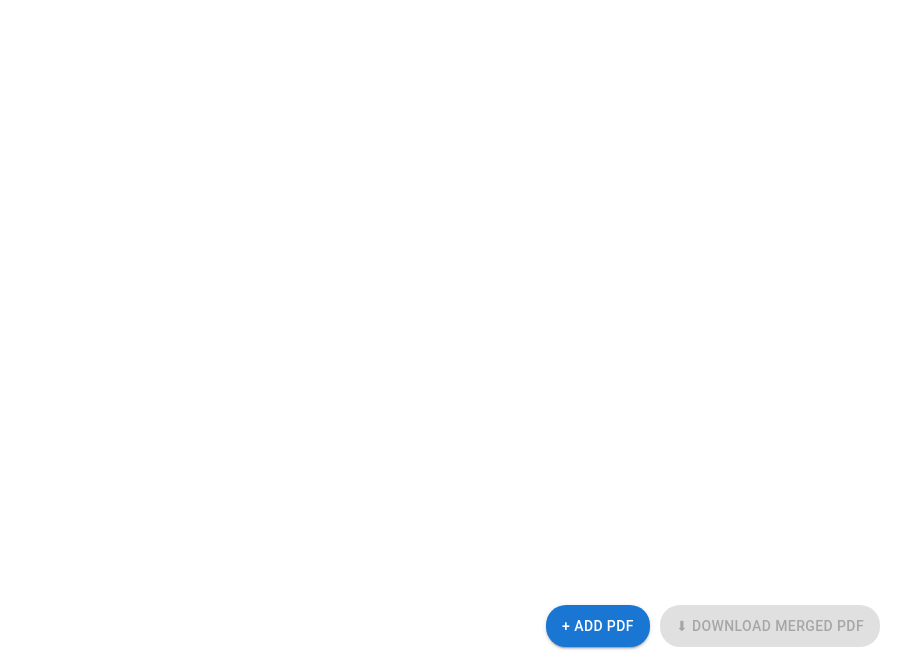
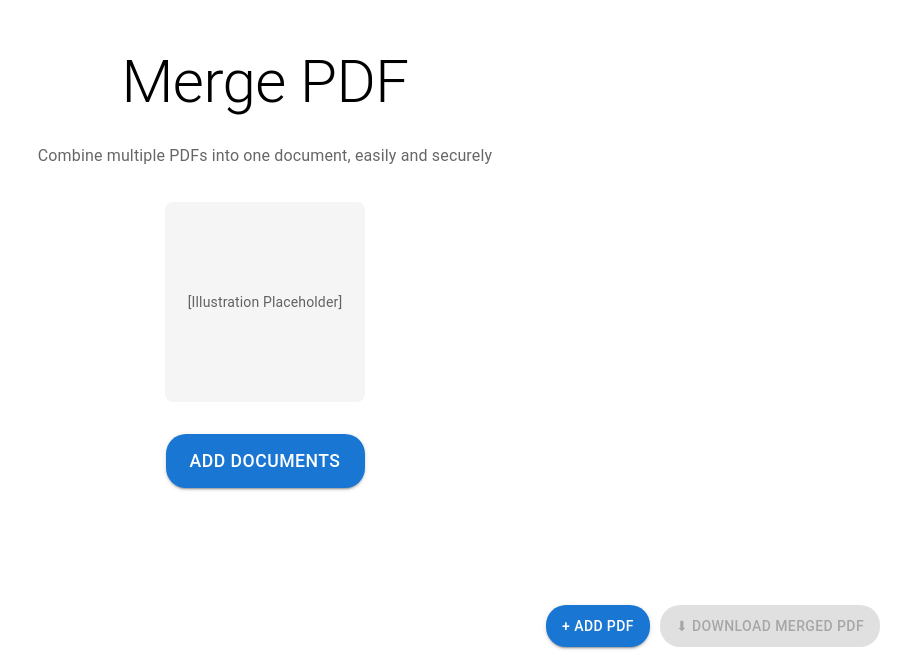
Before and after one commit to rossille/pdf, a React (Vite) app: page / in a window 1280 px wide. Shown: the part 133-800 px from the top of the page, without its empty margins (375-1280 px from the left). Built offline with nearby package versions, Linux system fonts and the light colour scheme.

Commit message:
Add placeholder

```diff
--- a/src/components/app.tsx
+++ b/src/components/app.tsx
@@ -5,6 +5,7 @@ import { DndProvider } from 'react-dnd'
 import { HTML5Backend } from 'react-dnd-html5-backend'
 import { assert } from '../lib/assert'
 import { DocumentsList } from './documents-list'
+import { EmptyState } from './empty-state'
 import { FileInputForm } from './file-input-form'
 import { RoundButton } from './round-button'
 
@@ -25,6 +26,11 @@ export const App = memo(function App() {
       alert('Sorry, an error occured, please check logs')
     })
   }, [pdfDocuments])
+
+  const handleAddDocumentsClick = useCallback(() => {
+    const input = document.getElementById('file-upload-button') as HTMLInputElement;
+    input?.click();
+  }, [])
 
   return (
     <DndProvider backend={HTML5Backend}>
@@ -49,7 +55,17 @@ export const App = memo(function App() {
           }
         `}
       >
-        <DocumentsList documents={pdfDocuments} onDocumentRemoved={handleDocumentRemoved} onReorder={setPdfDocuments} />
+        {pdfDocuments.length === 0 ? (
+          <EmptyState onAddDocuments={handleAddDocumentsClick} />
+        ) : (
+          <DocumentsList
+            documents={pdfDocuments}
+            onDocumentRemoved={handleDocumentRemoved}
+            onReorder={setPdfDocuments}
+            onAddDocument={handleAddDocumentsClick}
+          />
+        )}
+
         <div
           css={css`
             position: fixed;
--- a/src/components/document-card.tsx
+++ b/src/components/document-card.tsx
@@ -18,19 +18,23 @@ type DocumentCardProps = {
   scale: number
   index: number
   moveDocument: (dragIndex: number, hoverIndex: number) => void
+  onSized: undefined | ((size: { width: number, height: number }) => void)
 }
 
 export const DocumentCard = memo<DocumentCardProps>(function DocumentCard({
   pdfDocument,
   scale,
   index,
-  moveDocument
+  moveDocument,
+  onSized
 }) {
   const ref = useRef<HTMLDivElement>(null)
   const [dimensions, setDimensions] = useState<{width: number, height: number}|undefined>(undefined)
   const handleResized = useCallback((size:{width:number, height:number}) => {
     setDimensions(size)
-  }, [])
+    onSized?.(size)
+  }, [onSized])
+
   const {page, depth} = useMemo(() => {
     const page = new Page(pdfDocument, 0)
     const depth = pdfDocument.getPageCount()
--- a/src/components/documents-list.tsx
+++ b/src/components/documents-list.tsx
@@ -1,15 +1,17 @@
 import { css } from '@emotion/react'
 import type { PDFDocument } from 'pdf-lib'
-import { memo, useCallback } from 'react'
+import { memo, useCallback, useState } from 'react'
 import { newId } from '../lib/id'
 import { gap } from '../lib/spaces'
 import { DocumentCard } from './document-card'
+import { RoundButton } from './round-button'
 
 type DocumentsListProps = {
   documents: PDFDocument[]
   className?: string
   onDocumentRemoved: (document: PDFDocument) => void
   onReorder: (documents: PDFDocument[]) => void
+  onAddDocument: () => void
 }
 
 const idsMap = new Map<PDFDocument, number>()
@@ -23,12 +25,38 @@ function getDocumentId(pdfDocument: PDFDocument): number {
 }
 
 
+const DocumentPlaceholder = memo<{ onClick: () => void, dimensions: { width: number, height: number } }>(function DocumentPlaceholder({ onClick, dimensions }) {
+  const { width, height } = dimensions
+
+
+  return (
+    <div
+      css={css`
+        width: ${width}px;
+        height: ${height}px;
+        border: 2px dashed #aaa;
+        border-radius: 4px;
+        display: flex;
+        align-items: center;
+        justify-content: center;
+        background-color: #f8f8f8;
+      `}
+      onClick={onClick}
+    >
+      <RoundButton onClick={onClick}>
+        + Add document
+      </RoundButton>
+    </div>
+  )
+})
+
 export const DocumentsList = memo<DocumentsListProps>(function DocumentsList({
   documents,
   className,
-  onDocumentRemoved,
-  onReorder
+  onReorder,
+  onAddDocument
 }) {
+  const [firstDocumentDimensions, setFirstDocumentDimensions] = useState<{ width: number, height: number } | undefined>(undefined)
   const moveDocument = useCallback((dragIndex: number, hoverIndex: number) => {
     onReorder(
       documents.map((_, idx, array) => {
@@ -38,6 +66,10 @@ export const DocumentsList = memo<DocumentsListProps>(function DocumentsList({
       })
     )
   }, [documents, onReorder])
+
+  const handleFirstDocumentSized = useCallback((dimensions: { width: number, height: number }) => {
+    setFirstDocumentDimensions(dimensions)
+  }, [])
 
   return (
     <div
@@ -75,9 +107,12 @@ export const DocumentsList = memo<DocumentsListProps>(function DocumentsList({
             scale={1}
             index={index}
             moveDocument={moveDocument}
+            onSized={index === 0 ? handleFirstDocumentSized : undefined}
           />
         </div>
       ))}
+      {firstDocumentDimensions
+       ? <DocumentPlaceholder onClick={onAddDocument} dimensions={firstDocumentDimensions} /> : null}
     </div>
   )
 })
--- /dev/null
+++ b/src/components/empty-state.tsx
@@ -0,0 +1,66 @@
+import { css } from '@emotion/react'
+import { Button, Typography } from '@mui/material'
+import { memo } from 'react'
+
+type EmptyStateProps = {
+  onAddDocuments: () => void
+}
+
+export const EmptyState = memo<EmptyStateProps>(function EmptyState({ onAddDocuments }) {
+  return (
+    <div
+      css={css`
+        display: flex;
+        flex-direction: column;
+        align-items: center;
+        justify-content: center;
+        height: 100%;
+        text-align: center;
+      `}
+    >
+      <Typography variant="h2" component="h1">
+        Merge PDF
+      </Typography>
+
+      <Typography
+        variant="subtitle1"
+        color="text.secondary"
+        css={css`
+          margin-top: 24px;
+        `}
+      >
+        Combine multiple PDFs into one document, easily and securely
+      </Typography>
+
+      <div
+        css={css`
+          width: 200px;
+          height: 200px;
+          background-color: #f5f5f5;
+          border-radius: 8px;
+          display: flex;
+          align-items: center;
+          justify-content: center;
+          margin: 32px 0;
+        `}
+      >
+        <Typography variant="body2" color="text.secondary">
+          [Illustration Placeholder]
+        </Typography>
+      </div>
+
+      <Button
+        variant="contained"
+        size="large"
+        onClick={onAddDocuments}
+        css={css`
+          border-radius: 20px;
+          padding: 12px 24px;
+          font-size: 1.1rem;
+        `}
+      >
+        Add Documents
+      </Button>
+    </div>
+  )
+})
```
